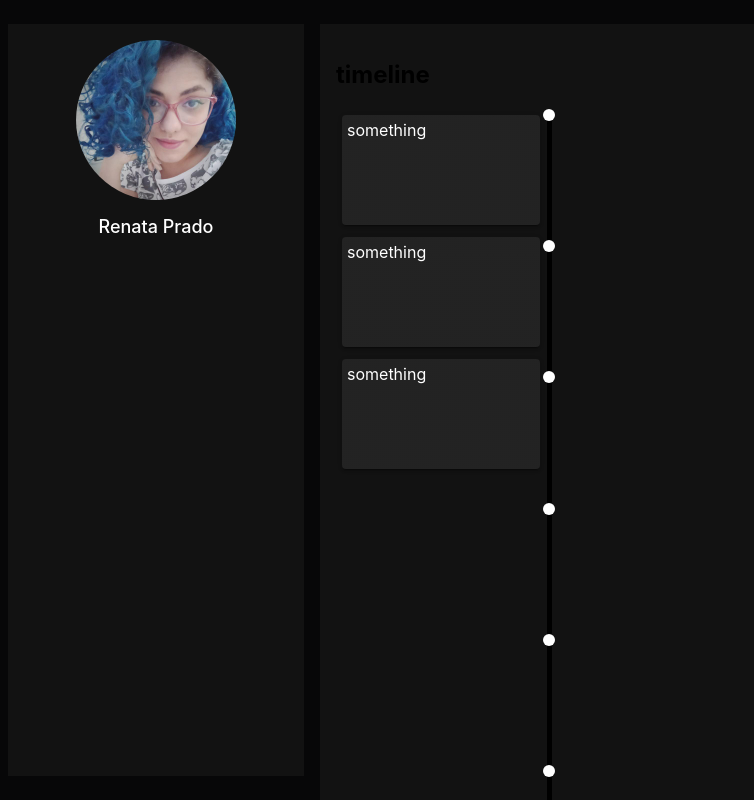
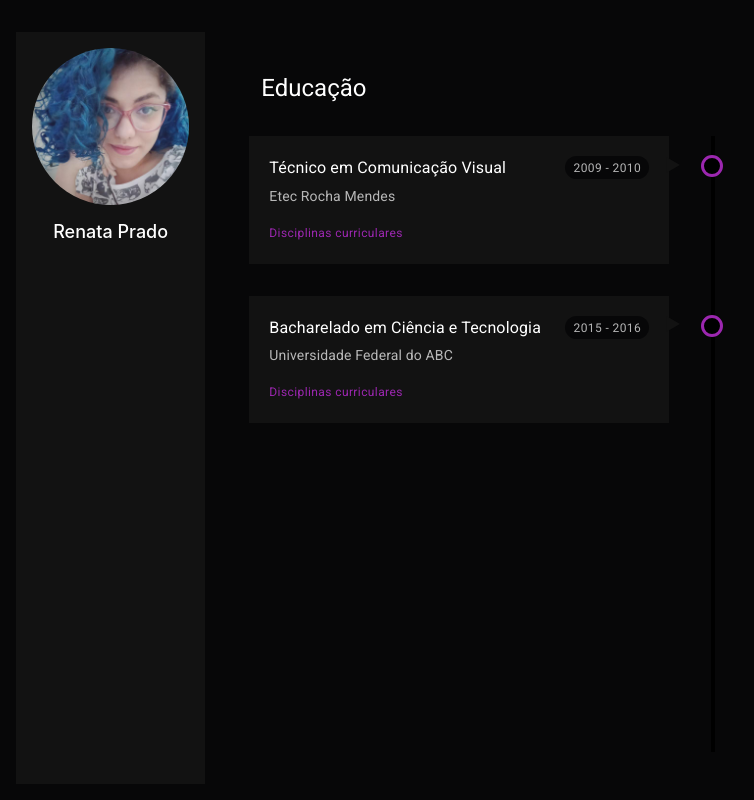
Before and after one commit to renataprado/resume, a React (Create React App) app: page / in a window 1280 px wide. Shown: the top 800 px of the page, without its empty margins (16-770 px from the left). Built offline with nearby package versions, Linux system fonts and the light colour scheme.

Commit message:
estilo timeline paper

```diff
--- a/src/App.css
+++ b/src/App.css
@@ -1,7 +1,4 @@
 .App {
+  background-color: #070708;
   margin: 0;
 }
-
-.right{
-  float: right;
-}
--- a/src/App.js
+++ b/src/App.js
@@ -1,42 +1,18 @@
 import './App.css';
-//import Profile from './components/Profile';
-import Why from './components/Material';
-import { ThemeProvider, Box, Container, Grid, Paper } from '@mui/material';
-import { createTheme } from '@mui/material/styles';
-import { green, purple } from '@mui/material/colors';
-import { styled } from '@mui/material/styles';
-import Checkbox from '@mui/material/Checkbox';
+import { ThemeProvider, Box, Grid} from '@mui/material';
 import Profile from './components/Profile';
 import Timeline from './components/Timeline';
-
+import {darkTheme, lightTheme} from './themes';
 
 
 function App() {
-  const theme = createTheme({
-    palette: {
-      mode: 'dark',
-      primary: {
-        main: purple[500],
-      },
-      secondary: {
-        main: green[500],
-      }
-    },
-  });
-
-  const Item = styled(Paper)(({ theme }) => ({
-    ...theme.typography.body2,
-    padding: theme.spacing(1),
-    textAlign: 'center',
-    color: theme.palette.text.secondary,
-  }));
 
   return (
-    <div className="App">
-      <ThemeProvider  theme={theme}>
-      <Box sx={{ flexGrow: 1, p: 3 }}>
+    <ThemeProvider  theme={darkTheme}>
+    <Box sx={{backgroundColor: 'background.default'}}>
+      <Box sx={{ flexGrow: 1, p: 4 }}>
         <Grid container spacing={2}>
-          <Grid item xs={3}>
+          <Grid item xs={2}>
             <Box
               sx={{
                 bgcolor: 'background.paper',
@@ -47,23 +23,19 @@ function App() {
               <Profile></Profile>
             </Box>
           </Grid>
-          <Grid item xs={9}>
+          <Grid item xs={10}>
             <Box
               sx={{
-                bgcolor: 'background.paper',
                 height: '94vh'
               }}
             >
               <Timeline></Timeline>
-              <Why></Why>
             </Box>
           </Grid>
         </Grid>
       </Box>
-
-      </ThemeProvider>
-  );
-    </div>
+    </Box>
+    </ThemeProvider>
   );
 }
 
--- a/src/components/Profile.js
+++ b/src/components/Profile.js
@@ -8,7 +8,9 @@ function Profile() {
         sx={{
           bgcolor: 'background.paper',
           p: 2,
-          display: 'flex', flexDirection:'column',  alignItems: 'center',
+          display: 'flex',
+          flexDirection:'column',
+          alignItems: 'center',
         }}
       >
         <div style={{ maxWidth: '160px' }}>
--- a/src/components/Timeline.js
+++ b/src/components/Timeline.js
@@ -1,85 +1,96 @@
 import React from 'react';
-import { Box, Avatar, Paper } from '@mui/material';
-import { style } from '@mui/system';
-
-const circles = (num) => {
-  let c=[];
-  for (var i = 0; i < num; i++){
-    c.push( <div style={styles.circle} key={i}/>)};
-  return (c);
-}
-
-const papers = (num) => {
-  let c=[];
-  for (var i = 0; i < num; i++){
-    c.push( <Paper style={styles.paper} elevation={2}>something</Paper>)};
-  return (c);
-}
+import { Box, Link, Typography } from '@mui/material';
 
 function Timeline(){
-
-
   return(
     <Box
       sx={{
-        bgcolor: 'background.paper',
-        minWidth: 300,
+        height: '90vh',
+        width: '100%',
         p: 2
       }}
     >
-      <h2>timeline</h2>
-      <div style={{display: 'flex'}}>
-        <div style={styles.papers}>
-          {papers(3)}
-        </div>
-        <div style={styles.container}>
-          <div style={styles.centerx}/>
-          <div style={styles.circles}>
-            {circles(7)}
-          </div>
-        </div>
-      </div>
+      <Typography variant="h5" gutterBottom sx={{color: 'text.primary', p: 3}}>
+        Educação
+      </Typography>
+      <Box sx={{display: 'flex', height: '90%'}}>
+        <Box  sx={{position: 'relative', left: 12}}>
+          {papers('Técnico em Comunicação Visual', 'Etec Rocha Mendes', '2009 - 2010')}
+          {papers('Bacharelado em Ciência e Tecnologia', 'Universidade Federal do ABC', '2015 - 2016')}
+        </Box>
+        <div style={{ width: 4, height: '95%', backgroundColor: 'black'}}/>
+      </Box>
     </Box>
   )
-
 }
 
+const papers = (title, subtitle, p) => {
+  const paper = (
+    <div style={{display: 'flex'}}>
+      <Box sx={styles.paper}>
+        <Box sx={styles.period}>
+          <Typography variant="caption" sx={{color: 'text.secondary', mt:2}}> {p}</Typography>
+        </Box>
+        <Typography variant="body1" gutterBottom sx={{color: 'text.primary'}}>{title}</Typography>
+        <Typography variant="body2"  sx={{color: 'text.secondary', marginBottom: 2}}>{subtitle}</Typography>
+        <Link
+          component="button"
+          variant="caption"
+          underline="hover"
+          onClick={() => {
+            console.info("I'm a button.");
+          }}
+        >
+          Disciplinas curriculares
+        </Link>
+      </Box>
+      <Box sx={styles.circles}>
+        <Box sx={styles.arrow}>&#11208;</Box>
+        <Box sx={styles.circle}/>
+      </Box>
+    </div>
+  )
+  return (paper);
+}
 
 const styles = {
   paper: {
-    maxWidth: 200,
-    height: 100,
-    padding: 5,
-    margin: 6
+    backgroundColor: 'background.paper',
+    width: 380,
+    padding: 2.5,
+    marginBottom: 4
   },
-  papers: {
-    width: 210,
-    height: 600,
+  period:{
+    float: 'right',
+    borderRadius: 20,
+    width: 84,
+    textAlign: 'center',
+    bgcolor: 'background.default'
+  },
+  circles:{
+    width: 62,
     display: 'flex',
-    flexDirection:  'column',
+    justifyContent: 'space-between',
+    alignItems: 'center',
+    height: 60,
+    marginLeft: -1
   },
-  container: {
-    display: 'flex',
-    alignItems: 'center',
-    justifyContent:  'center'
+  arrow: {
+    fontSize: 28,
+    color: 'background.paper',
+  },
+  circle: {
+    bgcolor: 'black',
+    width: 16,
+    height: 16,
+    borderRadius: 20,
+    border: 3,
+    borderColor: 'primary.main',
   },
   centerx: {
-    width: 5,
-    height: 800,
+    width: 4,
+    height: '95%',
     backgroundColor: 'black'
-  },
-  circles: {
-    height: 800,
-    margin: -9,
-    display: 'flex',
-    flexDirection:  'column',
-    justifyContent: 'space-between'
-  },
-  circle: {
-    width: 12,
-    height: 12,
-    borderRadius: 20,
-    backgroundColor: 'white'
   }
 }
 export default Timeline;
--- a/src/index.css
+++ b/src/index.css
@@ -1,6 +1,5 @@
 body {
   margin: 0;
-  background-color: #070708;
   font-family: -apple-system, BlinkMacSystemFont, 'Segoe UI', 'Roboto', 'Oxygen',
     'Ubuntu', 'Cantarell', 'Fira Sans', 'Droid Sans', 'Helvetica Neue',
     sans-serif;
--- /dev/null
+++ b/src/themes.js
@@ -0,0 +1,36 @@
+
+import { createTheme } from '@mui/material/styles';
+import { green, purple } from '@mui/material/colors';
+
+export const darkTheme = createTheme({
+    palette: {
+      mode: 'dark',
+      primary: {
+        main: purple[500],
+      },
+      secondary: {
+        main: green[500],
+      },
+      background: {
+        default: '#070708'
+      },
+      teste: {
+        red: 'red'
+      }
+    },
+  });
+
+export const lightTheme = createTheme({
+    palette: {
+      mode: 'light',
+      primary: {
+        main: purple[500],
+      },
+      secondary: {
+        main: green[500],
+      },
+      background: {
+        default: '#ebebeb'
+      },
+    },
+  });
```
